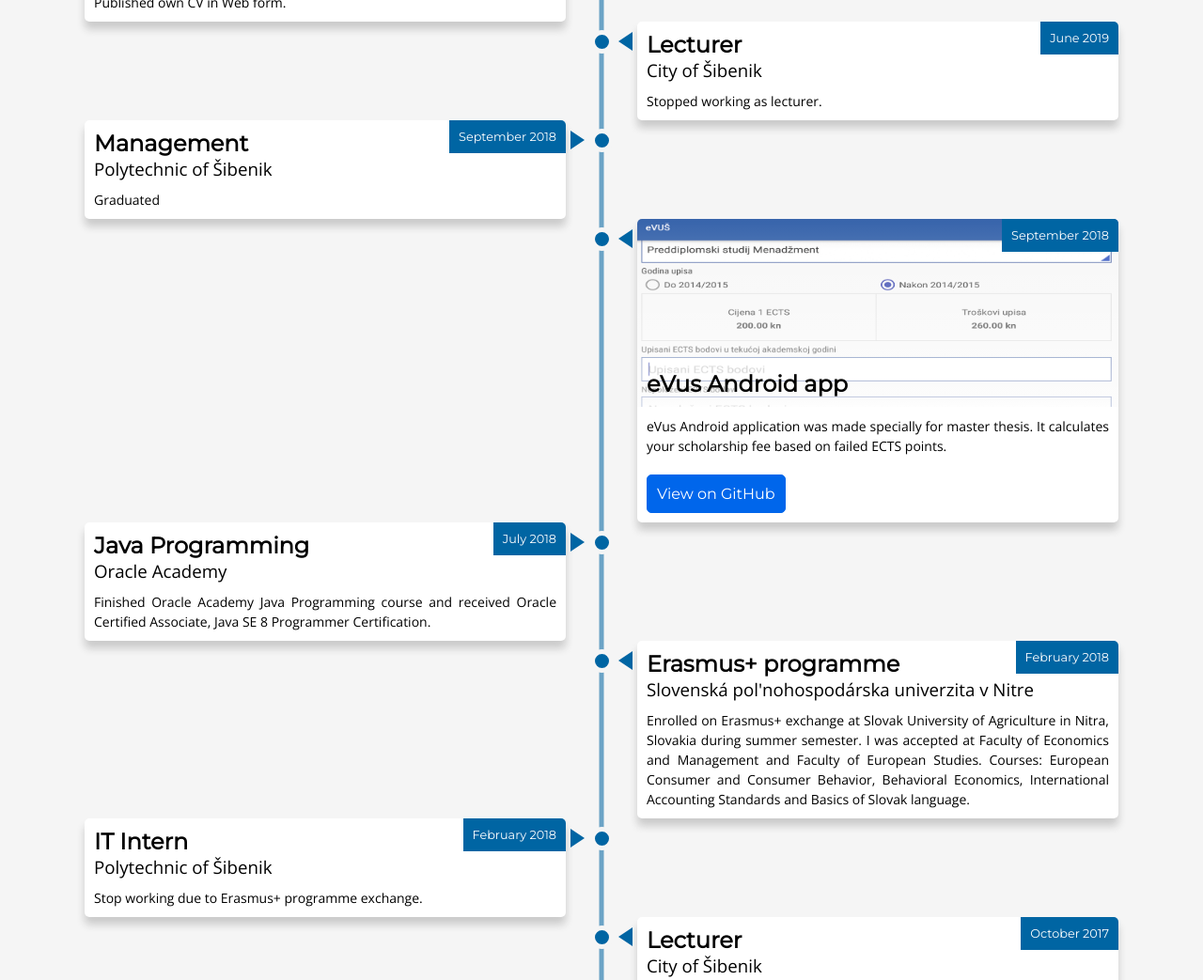
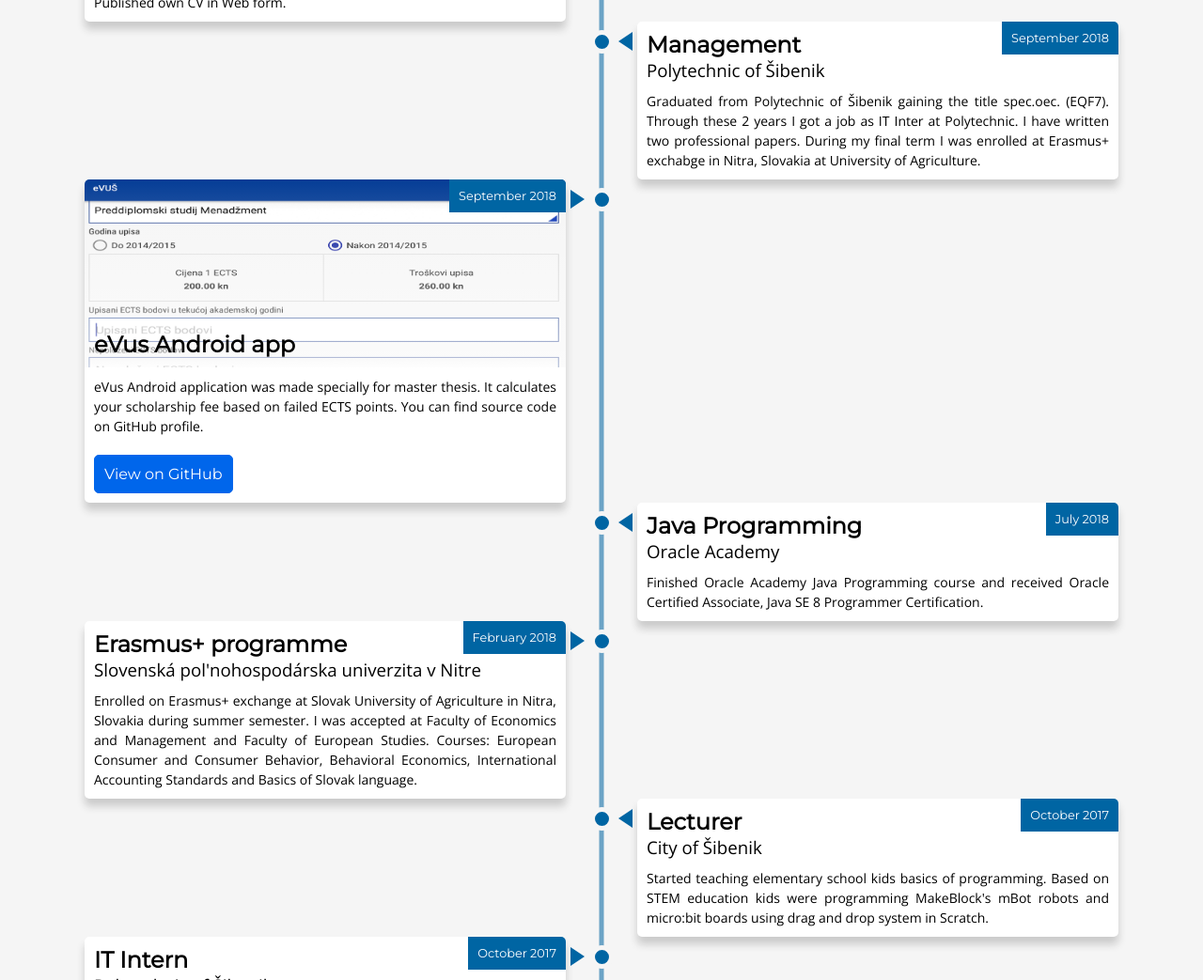
Before and after one commit to ivanbumbak/cv, a website: page index.html in a window 1280 px wide. Shown: the part 1020-2063 px from the top of the page at 94% size. Drawn offline with nearby package versions, Linux system fonts and the light colour scheme.

Commit message:
adding content

```diff
--- a/index.html
+++ b/index.html
@@ -88,22 +88,13 @@
         <div class="timeline-point"></div>
         <!-- Timeline content -->
         <div class="timeline-content">
-            <div class="timeline-date">June 2019</div>
-            <h2>Lecturer</h2>
-            <h3>City of Šibenik</h3>
-            <p>Stopped working as lecturer.</p>
-          </div><!-- /Timeline content end -->
-        </div><!-- /Timeline card end -->
-
-        <!-- Timeline card -->
-        <div class="timeline-item">
-          <div class="timeline-point"></div>
-          <!-- Timeline content -->
-          <div class="timeline-content">
           <div class="timeline-date">September 2018</div>
           <h2>Management</h2>
           <h3>Polytechnic of Šibenik</h3>
-            <p>Graduated</p>
+          <p>Graduated from Polytechnic of Šibenik gaining the title spec.oec. (EQF7).
+            Through these 2 years I got a job as IT Inter at Polytechnic.
+            I have written two professional papers. During my final term I was enrolled
+          at Erasmus+ exchabge in Nitra, Slovakia at University of Agriculture.</p>
         </div><!-- /Timeline content end -->
       </div><!-- /Timeline card end -->
 
@@ -117,7 +108,8 @@
         </div>
         <div class="timeline-date">September 2018</div>
         <p>eVus Android application was made specially for master thesis.
-            It calculates your scholarship fee based on failed ECTS points.</p>
+          It calculates your scholarship fee based on failed ECTS points.
+          You can find source code on GitHub profile.</p>
           <a href="https://github.com/ivanbumbak/eVUS" target="_blank" class="visit-page-btn">View on GitHub</a>
       </div><!-- /Timeline content end -->
     </div><!-- /Timeline card end -->
@@ -147,18 +139,6 @@
           during summer semester. I was accepted at Faculty of Economics and Management and
           Faculty of European Studies. Courses: European Consumer and Consumer Behavior,
           Behavioral Economics, International Accounting Standards and Basics of Slovak language.</p>
-          </div><!-- /Timeline content end -->
-        </div><!-- /Timeline card end -->
-
-        <!-- Timeline card -->
-        <div class="timeline-item">
-          <div class="timeline-point"></div>
-          <!-- Timeline content -->
-          <div class="timeline-content">
-            <div class="timeline-date">February 2018</div>
-            <h2>IT Intern</h2>
-            <h3>Polytechnic of Šibenik</h3>
-            <p>Stop working due to Erasmus+ programme exchange.</p>
       </div><!-- /Timeline content end -->
     </div><!-- /Timeline card end -->
 
@@ -260,7 +240,8 @@
           <p>Project made for bachelor thesis. Student record is a CRUD web applicaton
             through which user can add new sutdents, professors, subjects ect, read them
             update them and delete them from database system. The app only works on a local server
-              and it was used only for demonstration of MVC technology.</p>
+            and it was used only for demonstration of MVC technology. You can find source code on
+            my GitHub profile.</p>
             <a href="https://github.com/ivanbumbak/BachelorThesis" target="_blank" class="visit-page-btn">View on GitHub</a>
         </div><!-- /Timeline content end -->
       </div><!-- /Timeline card end -->
@@ -318,7 +299,7 @@
           <div class="timeline-date">April 2015</div>
           <p>Published web page for a local informatics company in Šibenik, Croatia.
             The page was developed in Wordpress form scratch.</p>
-              <a href="https://gambi.hr" target="_blank" class="visit-page-btn">Visit page</a>
+            <a href="http://www.gambi.hr/" target="_blank" class="visit-page-btn">Visit page</a>
         </div><!-- /Timeline content end -->
       </div><!-- /Timeline card end -->
 
--- a/style/scss/style.scss
+++ b/style/scss/style.scss
@@ -307,32 +307,32 @@ a {
 //Timeline cards background
 #cv-web-background {
     @include cover-background;
-    background-image: linear-gradient(rgba(255, 255, 255, 0.2), rgba(255, 255, 255, 0.7)), url(/img/cv-web.png);
+    background-image: linear-gradient(rgba(255, 255, 255, 0.0), rgba(255, 255, 255, 0.6)), url(/img/cv-web.png);
 }
 
 #gambi-project-background {
     @include cover-background;
-    background-image: linear-gradient(rgba(255, 255, 255, 0.2), rgba(255, 255, 255, 0.7)), url(/img/gambi-project.png);
+    background-image: linear-gradient(rgba(255, 255, 255, 0.0), rgba(255, 255, 255, 0.6)), url(/img/gambi-project.png);
 }
 
 #apartments-sandra-background {
     @include cover-background;
-    background-image: linear-gradient(rgba(255, 255, 255, 0.2), rgba(255, 255, 255, 0.7)), url(/img/apartments-sandra.png);
+    background-image: linear-gradient(rgba(255, 255, 255, 0.0), rgba(255, 255, 255, 0.6)), url(/img/apartments-sandra.png);
 }
 
 #student-record-background {
     @include cover-background;
-    background-image: linear-gradient(rgba(255, 255, 255, 0.2), rgba(255, 255, 255, 0.7)), url(/img/vus-record.png);
+    background-image: linear-gradient(rgba(255, 255, 255, 0.0), rgba(255, 255, 255, 0.6)), url(/img/vus-record.png);
 }
 
 #oracle-academy-background {
     @include cover-background;
-    background-image: linear-gradient(rgba(255, 255, 255, 0.2), rgba(255, 255, 255, 0.7)), url(/img/oracle.png);
+    background-image: linear-gradient(rgba(255, 255, 255, 0.0), rgba(255, 255, 255, 0.6)), url(/img/oracle.png);
 }
 
 #evus-background {
     @include cover-background;
-    background-image: linear-gradient(rgba(255, 255, 255, 0.2), rgba(255, 255, 255, 0.7)), url(/img/eVus.png);
+    background-image: linear-gradient(rgba(255, 255, 255, 0.0), rgba(255, 255, 255, 0.6)), url(/img/eVus.png);
 }
 
 //Timeline content
```
Also changed, not shown: style/css/style.css. Lines whose indentation alone changed are shown as unchanged.
